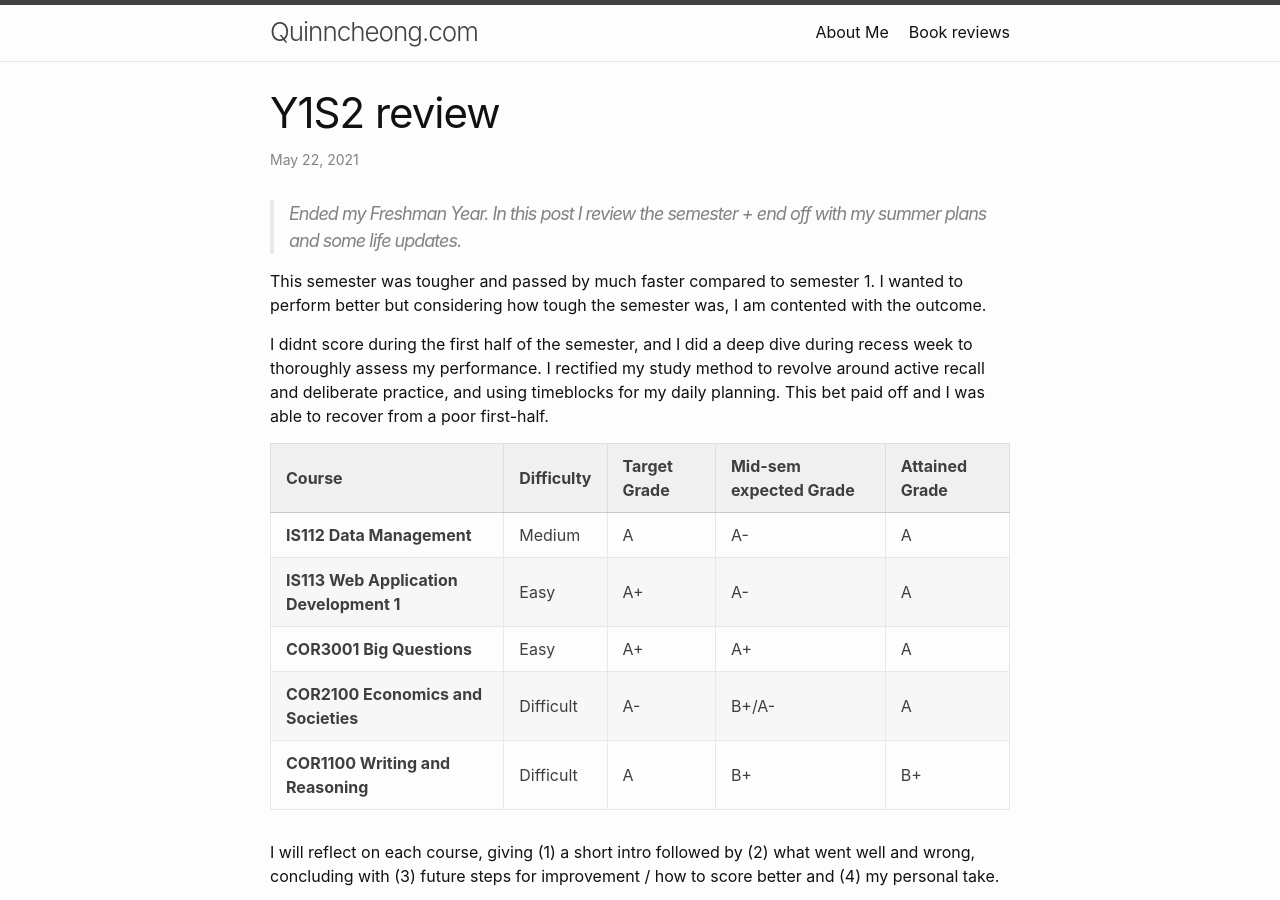
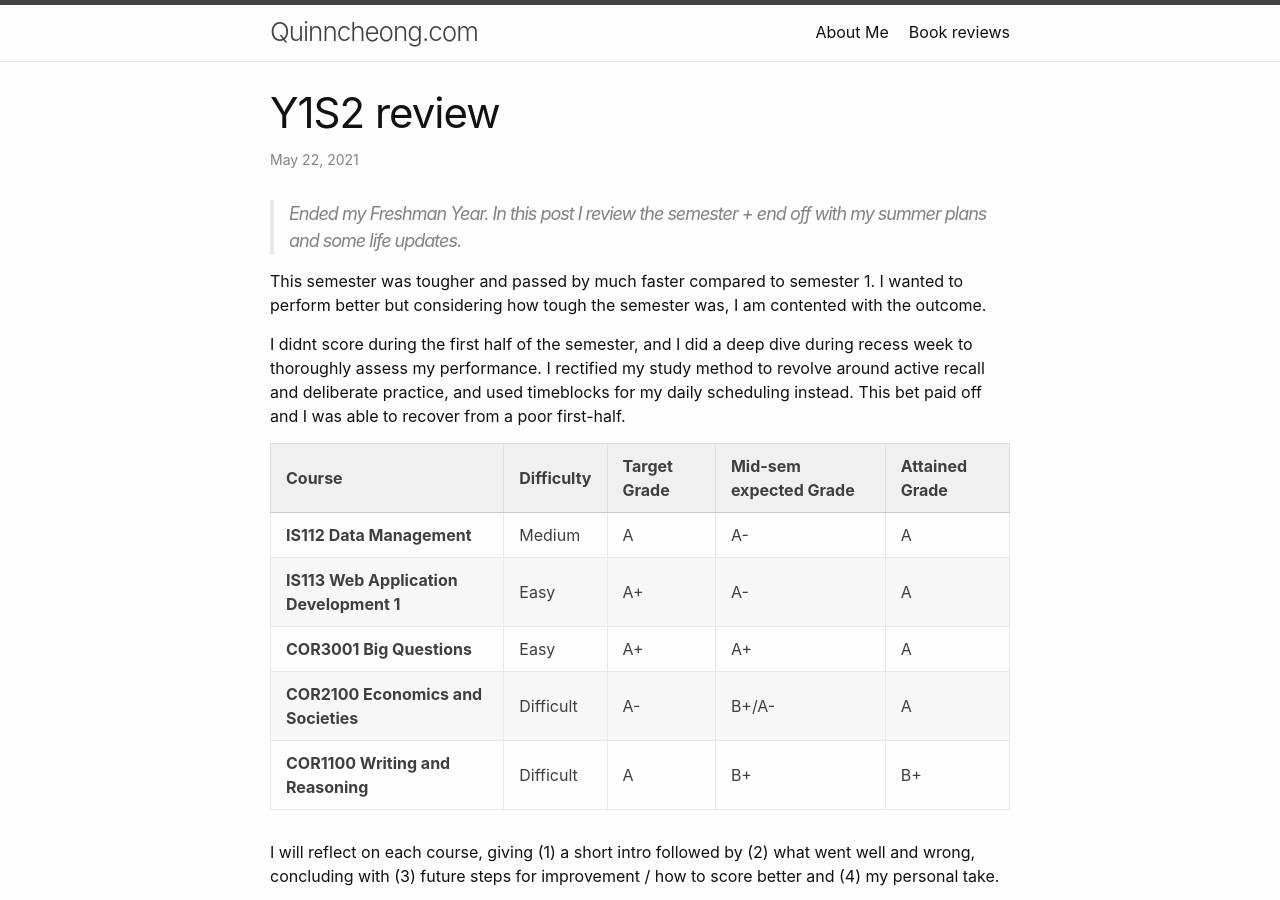
Before and after one commit to quinncheong/quinncheong.github.io, a Jekyll site: the page built from _posts/2021-05-23-Y1S2 review.md, in a window 1280 px wide and 900 px high. Built offline with Jekyll 4.4.1, drawn with Linux system fonts in a browser that asks for light colours.

Commit message:
grammar fix

```diff
--- a/_posts/2021-05-23-Y1S2 review.md
+++ b/_posts/2021-05-23-Y1S2 review.md
@@ -8,7 +8,7 @@ category: Thoughts
 
 This semester was tougher and passed by much faster compared to semester 1. I wanted to perform better but considering how tough the semester was, I am contented with the outcome.
 
-I didnt score during the first half of the semester, and I did a deep dive during recess week to thoroughly assess my performance. I rectified my study method to revolve around active recall and deliberate practice, and using timeblocks for my daily planning. This bet paid off and I was able to recover from a poor first-half.
+I didnt score during the first half of the semester, and I did a deep dive during recess week to thoroughly assess my performance. I rectified my study method to revolve around active recall and deliberate practice, and used timeblocks for my daily scheduling instead. This bet paid off and I was able to recover from a poor first-half.
 
 | Course                                  | Difficulty  | Target Grade | Mid-sem expected Grade | Attained Grade |
 | ----------                              | ----------- | -----------  | -----------            | -----------    |
```
